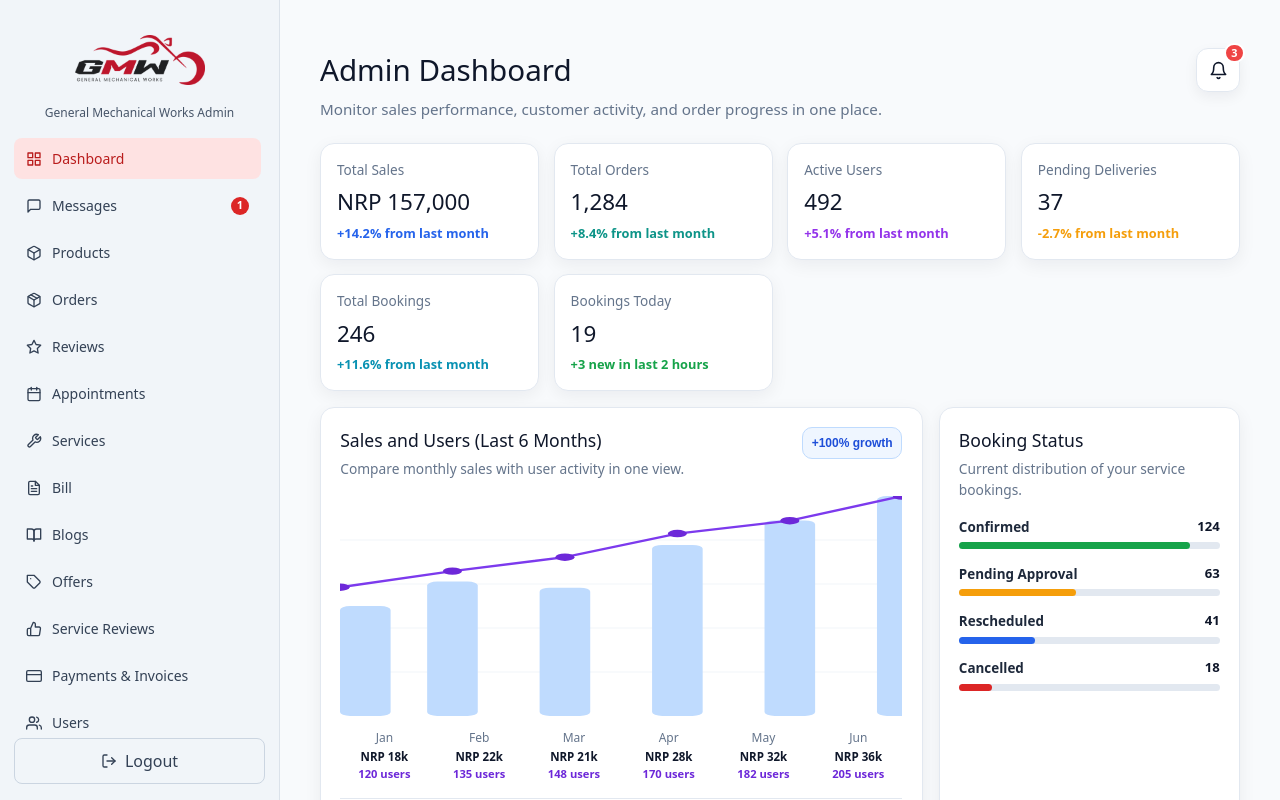
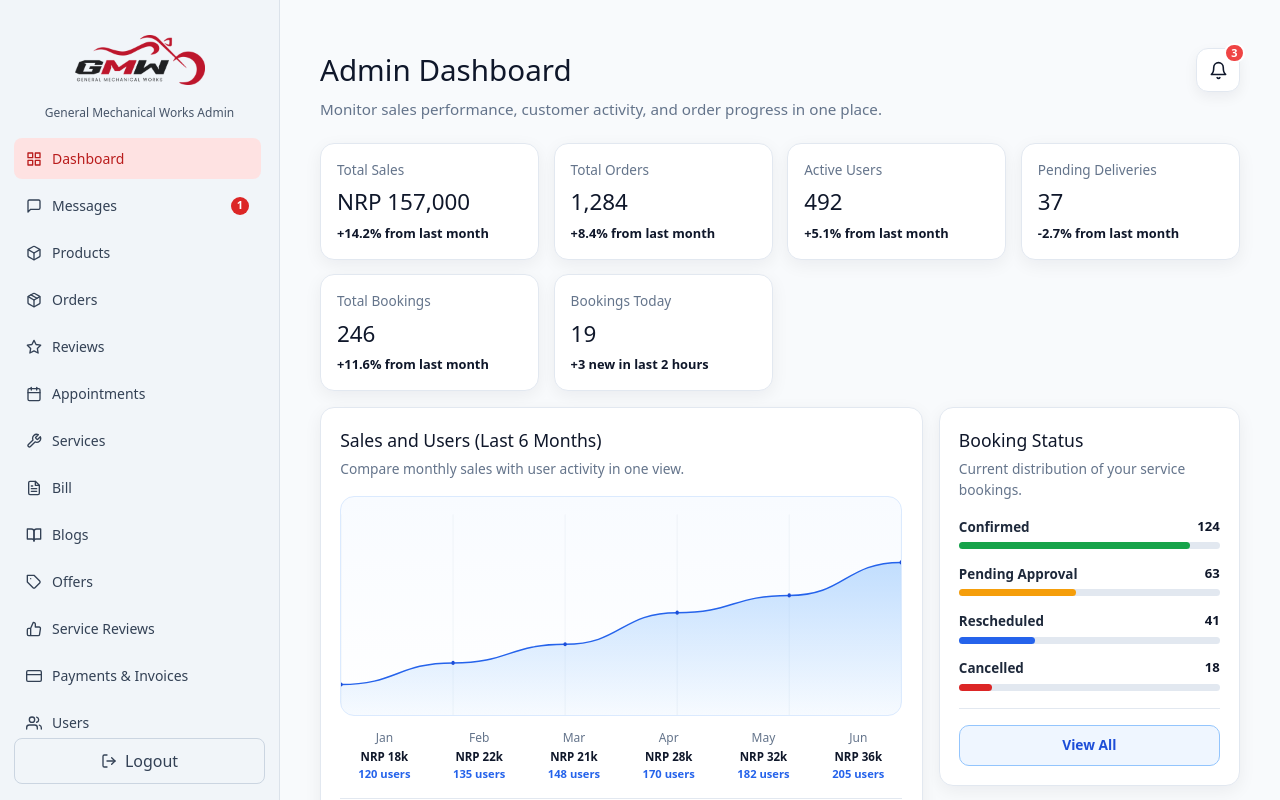
Before and after one commit to Nivesh26/General-Mechanical-Works, a React (Vite) app in the folder Frontend/: page /admindashboard in a window 1280 px wide. Built offline with nearby package versions, Linux system fonts and the light colour scheme.

Commit message:
Refactor AdminDashboard component to enhance user trend visualization and update styling. Introduce smooth path creation for user trend lines, adjust sales statistics display, and add inbox chat previews for improved user engagement.

```diff
--- a/Frontend/src/AdminPages/AdminDashboard.tsx
+++ b/Frontend/src/AdminPages/AdminDashboard.tsx
@@ -1,3 +1,4 @@
+import { Link } from 'react-router-dom'
 import AdminNavbar from '../AdminComponent/AdminNavbar'
 import { ADMIN_MAIN_SCROLL } from '../AdminComponent/adminMainStyles'
 import { FiBell } from 'react-icons/fi'
@@ -12,52 +13,64 @@ const AdminDashboard = () => {
   const minSales = Math.min(...monthlySales)
   const totalSales = monthlySales.reduce((sum, value) => sum + value, 0)
   const averageSales = Math.round(totalSales / monthlySales.length)
-  const growthPercent = Math.round(((monthlySales[monthlySales.length - 1] - monthlySales[0]) / monthlySales[0]) * 100)
 
-  const userTrendPoints = monthlyUsers
-    .map((sale, index) => {
-      const x = (index / (monthlySales.length - 1)) * 100
-      const y = 100 - (sale / maxUsers) * 100
-      return `${x},${y}`
+  const userTrendCoordinates = monthlyUsers.map((value, index) => {
+    const x = (index / (monthlyUsers.length - 1)) * 100
+    const y = 86 - ((value - Math.min(...monthlyUsers)) / (maxUsers - Math.min(...monthlyUsers) || 1)) * 56
+    return { x, y }
   })
-    .join(' ')
+
+  const createSmoothPath = (points: Array<{ x: number; y: number }>) => {
+    if (points.length < 2) return ''
+    let path = `M ${points[0].x} ${points[0].y}`
+    for (let i = 1; i < points.length; i += 1) {
+      const prev = points[i - 1]
+      const curr = points[i]
+      const controlX = (prev.x + curr.x) / 2
+      path += ` C ${controlX} ${prev.y}, ${controlX} ${curr.y}, ${curr.x} ${curr.y}`
+    }
+    return path
+  }
+
+  const trendLinePath = createSmoothPath(userTrendCoordinates)
+  const trendAreaPath = `${trendLinePath} L 100 100 L 0 100 Z`
 
   const stats = [
     {
       label: 'Total Sales',
       value: 'NRP 157,000',
       change: '+14.2% from last month',
-      color: '#2563eb',
+      color: '#0f172a',
     },
     {
       label: 'Total Orders',
       value: '1,284',
       change: '+8.4% from last month',
-      color: '#0d9488',
+      color: '#0f172a',
     },
     {
       label: 'Active Users',
       value: '492',
       change: '+5.1% from last month',
-      color: '#9333ea',
+      color: '#0f172a',
     },
     {
       label: 'Pending Deliveries',
       value: '37',
       change: '-2.7% from last month',
-      color: '#f59e0b',
+      color: '#0f172a',
     },
     {
       label: 'Total Bookings',
       value: '246',
       change: '+11.6% from last month',
-      color: '#0891b2',
+      color: '#0f172a',
     },
     {
       label: 'Bookings Today',
       value: '19',
       change: '+3 new in last 2 hours',
-      color: '#16a34a',
+      color: '#0f172a',
     },
   ]
 
@@ -66,6 +79,12 @@ const AdminDashboard = () => {
     { id: '#ORD-1022', customer: 'Apex Mechanics', status: 'Processing' },
     { id: '#ORD-1023', customer: 'Titan Works', status: 'Shipped' },
     { id: '#ORD-1024', customer: 'Prime Automations', status: 'Pending' },
+  ]
+
+  const inboxChatsPreview = [
+    { name: 'Alex Rivera', snippet: 'Thanks for confirming the maintenance slot.', time: '12m ago', unread: true },
+    { name: 'Metro Dynamics', snippet: 'Can we reschedule to next Thursday?', time: '1h ago', unread: true },
+    { name: 'Nova Engineering', snippet: 'Invoice looks good on our side.', time: 'Yesterday', unread: false },
   ]
 
   const orderStatusStyles: Record<string, { color: string; border: string; backgroundColor: string }> = {
@@ -216,6 +235,7 @@ const AdminDashboard = () => {
               gridTemplateColumns: '2fr 1fr',
               gap: '1rem',
               marginBottom: '1rem',
+              alignItems: 'start',
             }}
           >
             <article
@@ -227,72 +247,66 @@ const AdminDashboard = () => {
                 boxShadow: '0 5px 18px rgba(15, 23, 42, 0.06)',
               }}
             >
-              <div style={{ display: 'flex', justifyContent: 'space-between', alignItems: 'flex-start', gap: '0.75rem' }}>
               <div>
                 <h2 style={{ margin: 0, color: '#0f172a', fontSize: '1.1rem' }}>Sales and Users (Last 6 Months)</h2>
                 <p style={{ margin: '0.35rem 0 0', color: '#64748b', fontSize: '0.86rem' }}>
                   Compare monthly sales with user activity in one view.
                 </p>
               </div>
+
               <div
                 style={{
-                    border: '1px solid #bfdbfe',
-                    backgroundColor: '#eff6ff',
-                    color: '#1d4ed8',
-                    borderRadius: 10,
-                    padding: '0.35rem 0.55rem',
-                    fontSize: '0.75rem',
-                    fontWeight: 700,
-                    whiteSpace: 'nowrap',
+                  height: 220,
+                  margin: '1rem 0 0.8rem',
+                  border: '1px solid #dbeafe',
+                  borderRadius: 14,
+                  overflow: 'hidden',
+                  background: 'linear-gradient(180deg, #f8fbff 0%, #ffffff 100%)',
                 }}
               >
-                  +{growthPercent}% growth
-                </div>
-              </div>
-
-              <div style={{ height: 220, margin: '1rem 0 0.8rem' }}>
                 <svg width="100%" height="100%" viewBox="0 0 100 100" preserveAspectRatio="none">
-                  {[20, 40, 60, 80].map((lineY) => (
+                  {monthLabels.map((month, index) => {
+                    const x = (index / (monthLabels.length - 1)) * 100
+                    return (
                       <line
-                      key={lineY}
-                      x1="0"
-                      y1={lineY}
-                      x2="100"
-                      y2={lineY}
+                        key={`${month}-gridline`}
+                        x1={x}
+                        y1="8"
+                        x2={x}
+                        y2="100"
                         stroke="#e2e8f0"
-                      strokeWidth="0.5"
+                        strokeWidth="0.45"
+                        vectorEffect="non-scaling-stroke"
+                      />
+                    )
+                  })}
+                  <path d={trendAreaPath} fill="url(#salesTrendArea)" />
+                  <path
+                    d={trendLinePath}
+                    fill="none"
+                    stroke="#2563eb"
+                    strokeWidth="1.45"
+                    strokeLinecap="round"
+                    strokeLinejoin="round"
+                    vectorEffect="non-scaling-stroke"
+                  />
+                  {userTrendCoordinates.map((point, index) => (
+                    <ellipse
+                      key={`${monthLabels[index]}-trend-dot`}
+                      cx={point.x}
+                      cy={point.y}
+                      rx="0.3"
+                      ry="0.95"
+                      fill="#1d4ed8"
                       vectorEffect="non-scaling-stroke"
                     />
                   ))}
-                  {monthlySales.map((sale, index) => {
-                    const x = (index / (monthlySales.length - 1)) * 100
-                    const y = 100 - (sale / maxSales) * 100
-                    const barWidth = 9
-                    return (
-                      <g key={`${monthLabels[index]}-${sale}-bar`}>
-                        <rect
-                          x={Math.max(0, x - barWidth / 2)}
-                          y={y}
-                          width={barWidth}
-                          height={100 - y}
-                          rx="1.8"
-                          fill="#bfdbfe"
-                        />
-                      </g>
-                    )
-                  })}
-                  <polyline
-                    fill="none"
-                    stroke="#7c3aed"
-                    strokeWidth="2.4"
-                    points={userTrendPoints}
-                    vectorEffect="non-scaling-stroke"
-                  />
-                  {monthlyUsers.map((users, index) => {
-                    const x = (index / (monthlyUsers.length - 1)) * 100
-                    const y = 100 - (users / maxUsers) * 100
-                    return <circle key={`${monthLabels[index]}-${users}-user`} cx={x} cy={y} r="1.7" fill="#6d28d9" />
-                  })}
+                  <defs>
+                    <linearGradient id="salesTrendArea" x1="0" y1="0" x2="0" y2="1">
+                      <stop offset="0%" stopColor="#93c5fd" stopOpacity="0.55" />
+                      <stop offset="100%" stopColor="#93c5fd" stopOpacity="0.08" />
+                    </linearGradient>
+                  </defs>
                 </svg>
               </div>
 
@@ -303,7 +317,7 @@ const AdminDashboard = () => {
                     <p style={{ margin: '0.15rem 0 0', fontSize: '0.72rem', color: '#0f172a', fontWeight: 600, lineHeight: 1.35 }}>
                       NRP {(monthlySales[index] / 1000).toFixed(0)}k
                     </p>
-                    <p style={{ margin: '0.08rem 0 0', fontSize: '0.7rem', color: '#6d28d9', fontWeight: 600 }}>
+                    <p style={{ margin: '0.08rem 0 0', fontSize: '0.7rem', color: '#2563eb', fontWeight: 600 }}>
                       {monthlyUsers[index]} users
                     </p>
                   </div>
@@ -371,10 +385,47 @@ const AdminDashboard = () => {
                   </div>
                 </div>
               ))}
+              <div
+                style={{
+                  marginTop: '1.1rem',
+                  paddingTop: '1rem',
+                  borderTop: '1px solid #e2e8f0',
+                }}
+              >
+                <Link
+                  to="/adminappointments"
+                  style={{
+                    display: 'block',
+                    width: '100%',
+                    boxSizing: 'border-box',
+                    textAlign: 'center',
+                    textDecoration: 'none',
+                    fontSize: '0.86rem',
+                    fontWeight: 600,
+                    color: '#1d4ed8',
+                    padding: '0.55rem 0.9rem',
+                    borderRadius: 10,
+                    border: '1px solid #93c5fd',
+                    backgroundColor: '#eff6ff',
+                  }}
+                >
+                  View All
+                </Link>
+              </div>
             </article>
           </section>
 
           <section
+            style={{
+              display: 'grid',
+              gridTemplateColumns: 'repeat(auto-fit, minmax(min(100%, 320px), 1fr))',
+              gap: '1rem',
+              marginTop: '1rem',
+              alignItems: 'start',
+            }}
+          >
+            <div style={{ display: 'flex', flexDirection: 'column', gap: '1rem' }}>
+              <article
                 style={{
                   backgroundColor: '#fff',
                   border: '1px solid #e2e8f0',
@@ -388,12 +439,11 @@ const AdminDashboard = () => {
                   Latest order updates from key customers.
                 </p>
                 <div style={{ display: 'grid', gap: '0.7rem' }}>
-              {recentOrders.map((order) => (
-                (() => {
+                  {recentOrders.map((order) => {
                     const statusStyle = orderStatusStyles[order.status] ?? {
-                    color: '#0f172a',
+                      color: '#334155',
                       border: '#cbd5e1',
-                    backgroundColor: '#fff',
+                      backgroundColor: '#f8fafc',
                     }
                     return (
                       <div
@@ -427,19 +477,126 @@ const AdminDashboard = () => {
                         </span>
                       </div>
                     )
-                })()
-              ))}
+                  })}
                 </div>
-          </section>
+                <div
+                  style={{
+                    marginTop: '1.1rem',
+                    paddingTop: '1rem',
+                    borderTop: '1px solid #e2e8f0',
+                  }}
+                >
+                  <Link
+                    to="/adminorders"
+                    style={{
+                      display: 'block',
+                      width: '100%',
+                      boxSizing: 'border-box',
+                      textAlign: 'center',
+                      textDecoration: 'none',
+                      fontSize: '0.86rem',
+                      fontWeight: 600,
+                      color: '#1d4ed8',
+                      padding: '0.55rem 0.9rem',
+                      borderRadius: 10,
+                      border: '1px solid #93c5fd',
+                      backgroundColor: '#eff6ff',
+                    }}
+                  >
+                    View All
+                  </Link>
+                </div>
+              </article>
 
-          <section
+              <article
                 style={{
                   backgroundColor: '#fff',
                   border: '1px solid #e2e8f0',
                   borderRadius: 14,
                   padding: '1.2rem',
                   boxShadow: '0 5px 18px rgba(15, 23, 42, 0.06)',
+                }}
+              >
+                <div>
+                  <h2 style={{ margin: 0, color: '#0f172a', fontSize: '1.1rem' }}>Chats & Inbox</h2>
+                  <p style={{ margin: '0.35rem 0 0', color: '#64748b', fontSize: '0.86rem' }}>
+                    Latest customer conversations and replies.
+                  </p>
+                </div>
+                <div style={{ display: 'grid', gap: '0.65rem', marginTop: '1rem' }}>
+                  {inboxChatsPreview.map((chat) => (
+                    <div
+                      key={chat.name + chat.time}
+                      style={{
+                        display: 'flex',
+                        justifyContent: 'space-between',
+                        alignItems: 'flex-start',
+                        gap: '0.75rem',
+                        border: '1px solid #e2e8f0',
+                        borderRadius: 10,
+                        padding: '0.7rem 0.85rem',
+                        backgroundColor: chat.unread ? '#f8fafc' : '#fff',
+                      }}
+                    >
+                      <div style={{ minWidth: 0 }}>
+                        <p style={{ margin: 0, color: '#0f172a', fontWeight: 600, fontSize: '0.84rem' }}>{chat.name}</p>
+                        <p
+                          style={{
+                            margin: '0.2rem 0 0',
+                            color: '#64748b',
+                            fontSize: '0.78rem',
+                            lineHeight: 1.35,
+                            overflow: 'hidden',
+                            textOverflow: 'ellipsis',
+                            whiteSpace: 'nowrap',
+                          }}
+                        >
+                          {chat.snippet}
+                        </p>
+                      </div>
+                      <span style={{ fontSize: '0.72rem', color: '#94a3b8', fontWeight: 600, whiteSpace: 'nowrap' }}>
+                        {chat.time}
+                      </span>
+                    </div>
+                  ))}
+                </div>
+                <div
+                  style={{
                     marginTop: '1rem',
+                    paddingTop: '0.95rem',
+                    borderTop: '1px solid #e2e8f0',
+                  }}
+                >
+                  <Link
+                    to="/adminmessages"
+                    style={{
+                      display: 'block',
+                      width: '100%',
+                      boxSizing: 'border-box',
+                      textAlign: 'center',
+                      textDecoration: 'none',
+                      fontSize: '0.86rem',
+                      fontWeight: 600,
+                      color: '#1d4ed8',
+                      padding: '0.55rem 0.9rem',
+                      borderRadius: 10,
+                      border: '1px solid #93c5fd',
+                      backgroundColor: '#eff6ff',
+                    }}
+                  >
+                    Open inbox
+                  </Link>
+                </div>
+              </article>
+            </div>
+
+            <article
+              style={{
+                backgroundColor: '#fff',
+                border: '1px solid #e2e8f0',
+                borderRadius: 14,
+                padding: '1.2rem',
+                boxShadow: '0 5px 18px rgba(15, 23, 42, 0.06)',
               }}
             >
               <h2 style={{ margin: 0, color: '#0f172a', fontSize: '1.1rem' }}>Upcoming Bookings</h2>
@@ -447,12 +604,11 @@ const AdminDashboard = () => {
                 Scheduled field and workshop bookings for your team.
               </p>
               <div style={{ display: 'grid', gap: '0.7rem' }}>
-              {upcomingBookings.map((booking) => (
-                (() => {
+                {upcomingBookings.map((booking) => {
                   const bookingStyle = bookingBadgeStyles[booking.status] ?? {
-                    color: '#0f172a',
+                    color: '#334155',
                     border: '#cbd5e1',
-                    backgroundColor: '#fff',
+                    backgroundColor: '#f8fafc',
                   }
                   return (
                     <div
@@ -495,9 +651,36 @@ const AdminDashboard = () => {
                       </div>
                     </div>
                   )
-                })()
-              ))}
+                })}
               </div>
+              <div
+                style={{
+                  marginTop: '1.1rem',
+                  paddingTop: '1rem',
+                  borderTop: '1px solid #e2e8f0',
+                }}
+              >
+                <Link
+                  to="/adminappointments"
+                  style={{
+                    display: 'block',
+                    width: '100%',
+                    boxSizing: 'border-box',
+                    textAlign: 'center',
+                    textDecoration: 'none',
+                    fontSize: '0.86rem',
+                    fontWeight: 600,
+                    color: '#1d4ed8',
+                    padding: '0.55rem 0.9rem',
+                    borderRadius: 10,
+                    border: '1px solid #93c5fd',
+                    backgroundColor: '#eff6ff',
+                  }}
+                >
+                  View All
+                </Link>
+              </div>
+            </article>
           </section>
         </section>
       </main>
```
Lines whose indentation alone changed are shown as unchanged.
